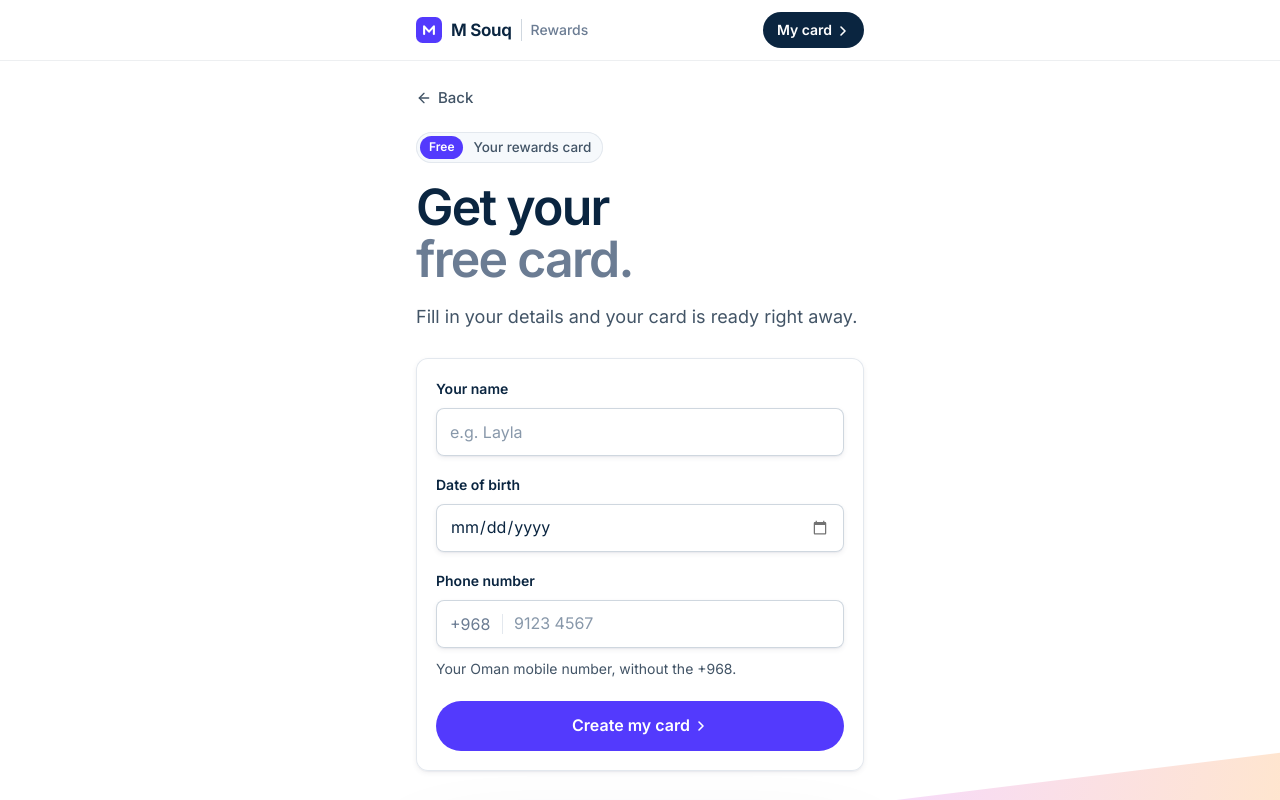
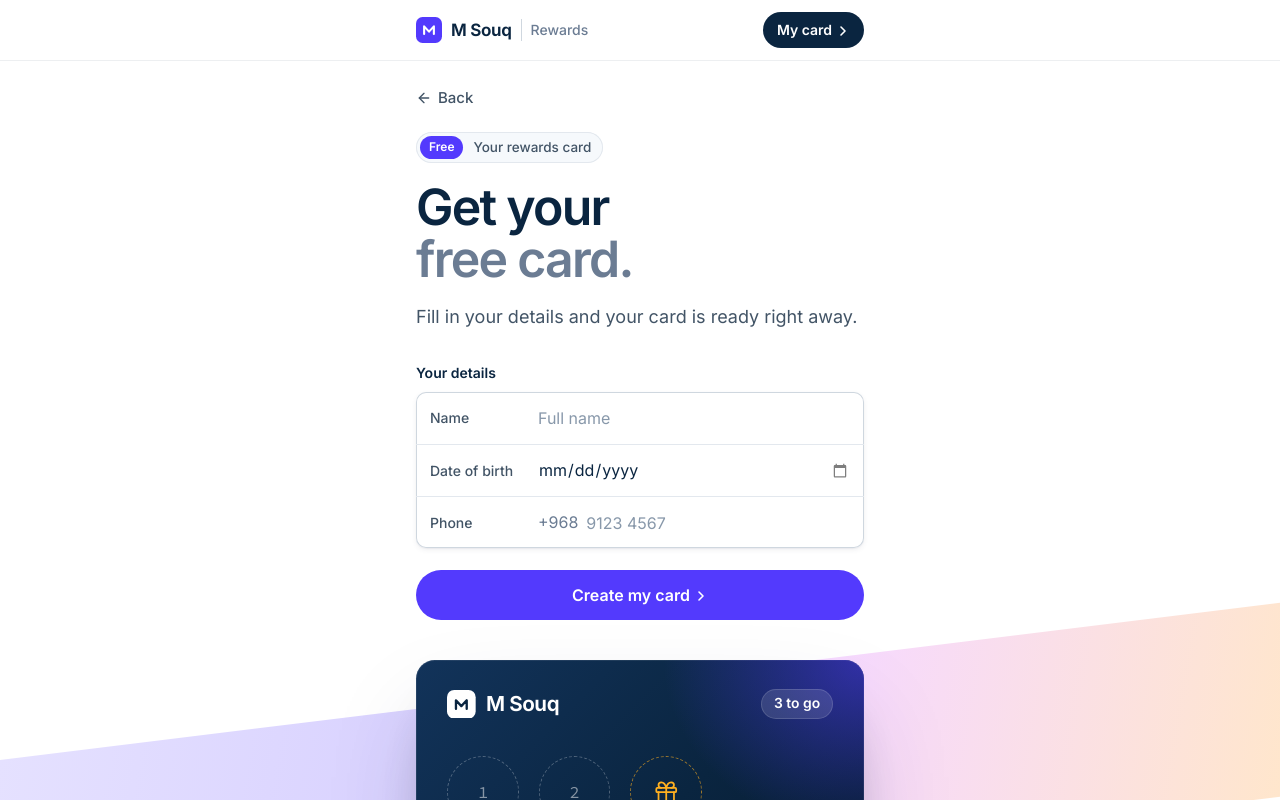
Before and after one commit to JeswinSunsi/loyalty, a Vue app: page /join in a window 1280 px wide. Shown: the top 800 px of the page. Built offline with nearby package versions, Linux system fonts and the light colour scheme.

Commit message:
card join page componet redesign

```diff
--- a/src/style.css
+++ b/src/style.css
@@ -329,32 +329,39 @@
 .back-link { display: flex; align-items: center; gap: 6px; width: fit-content; min-height: 44px; margin: -12px 0 12px -4px; padding: 0 4px; color: var(--muted); font-size: 15px; font-weight: 500; }
 .back-link:hover { color: var(--ink); }
 .field-label { display: block; margin-bottom: 8px; color: var(--ink); font-size: 14px; font-weight: 600; }
-.field-hint { margin: 10px 0 20px; color: var(--muted); font-size: 14px; line-height: 1.5; }
 .field-error { margin-top: 8px; color: var(--danger); font-size: 14px; font-weight: 500; }
 .input { display: block; width: 100%; min-height: 48px; padding: 0 14px; border: 0; border-radius: 8px; background: var(--surface); box-shadow: inset 0 0 0 1px var(--line-2), var(--shadow-sm); color: var(--ink); font-size: 16px; outline: none; transition: box-shadow .15s; }
 .input::placeholder { color: #8898aa; }
 .input:focus { box-shadow: inset 0 0 0 1px var(--brand), 0 0 0 4px rgb(83 58 253 / .18); }
 .input[aria-invalid="true"] { box-shadow: inset 0 0 0 1px var(--danger), 0 0 0 4px rgb(192 18 60 / .12); }
-.input-lg { min-height: 54px; font-size: 18px; font-weight: 500; letter-spacing: -.01em; }
 .input-mono { font-family: var(--font-mono); font-size: 17px; letter-spacing: .08em; }
-/* Date fields keep the native picker but sit flush left like every other input. */
-.input-date { -webkit-appearance: none; appearance: none; text-align: left; }
-.input-date::-webkit-date-and-time-value { text-align: left; }
-.input-date::-webkit-calendar-picker-indicator { opacity: .55; cursor: pointer; }
-/* A fixed prefix (the country code) drawn inside the input, split off by a hairline. */
-.input-group { position: relative; }
-.input-prefix { position: absolute; top: 50%; left: 14px; padding-right: 12px; border-right: 1px solid var(--line); color: var(--faint); font-size: 16px; line-height: 1.25; transform: translateY(-50%); pointer-events: none; }
-.input-group .input { padding-left: 78px; }
-.field + .field { margin-top: 18px; }
-.field:last-of-type { margin-bottom: 22px; }
-.field:last-of-type .field-hint { margin-bottom: 0; }
+/*
+  Grouped fields, as in Stripe's checkout: one bordered block, hairlines between rows, each label on the left of its input.
+  The whole block takes the focus ring; a row with a problem turns its label red and the messages gather below.
+*/
+.form-label { margin-bottom: 8px; color: var(--ink); font-size: 14px; font-weight: 600; }
+.field-group { border-radius: 10px; background: var(--surface); box-shadow: inset 0 0 0 1px var(--line-2), var(--shadow-sm); transition: box-shadow .15s; }
+.field-group:focus-within { box-shadow: inset 0 0 0 1px var(--brand), 0 0 0 4px rgb(83 58 253 / .16); }
+.field-row { display: flex; align-items: center; min-height: 52px; padding: 0 14px; }
+.field-row + .field-row { border-top: 1px solid var(--line); }
+.field-row label { flex: 0 0 108px; color: var(--muted); font-size: 14px; font-weight: 500; cursor: text; }
+.field-row:focus-within label { color: var(--brand); }
+.field-row.is-invalid label { color: var(--danger); }
+.field-row input { flex: 1; min-width: 0; height: 50px; padding: 0; border: 0; background: transparent; color: var(--ink); font: inherit; font-size: 16px; outline: none; }
+.field-row input::placeholder { color: #8898aa; }
+.field-row input[type="date"] { -webkit-appearance: none; appearance: none; text-align: left; }
+.field-row input[type="date"]::-webkit-date-and-time-value { text-align: left; }
+.field-row input[type="date"]::-webkit-calendar-picker-indicator { opacity: .5; cursor: pointer; }
+.field-prefix { margin-right: 8px; color: var(--faint); font-size: 16px; }
+.field-errors { display: grid; gap: 2px; margin: 10px 0 12px; }
+.field-errors .field-error { margin-top: 0; }
 .callout { display: flex; gap: 12px; margin-top: 24px; padding: 14px 16px; border-radius: 10px; background: var(--gold-tint); box-shadow: inset 0 0 0 1px #f5d9a3; font-size: 14.5px; line-height: 1.55; }
 .callout > svg { flex-shrink: 0; margin-top: 2px; color: var(--gold-ink); }
 .callout a { color: var(--brand); font-weight: 600; }
 
 /* ───────────── Join ───────────── */
 .join-hero .hero-inner { padding-top: 28px; }
-.join-form { margin-top: 28px; }
+.join-form { margin-top: 32px; }
 .join-preview { margin-top: 28px; }
 .join-preview-note { justify-content: center; gap: 8px; }
 .join-preview-note svg { flex-shrink: 0; color: var(--brand); }
--- a/src/views/JoinView.vue
+++ b/src/views/JoinView.vue
@@ -7,7 +7,8 @@
 import HoverArrow from '../components/HoverArrow.vue';
 import { createCard, memberCard, PHONE_PREFIX } from '../store';
 
-type Field = 'name' | 'birthDate' | 'phone';
+const fields = ['name', 'birthDate', 'phone'] as const;
+type Field = typeof fields[number];
 const router = useRouter();
 const form = reactive({ name: '', birthDate: '', phone: '' });
 const errors = reactive<Record<Field, string>>({ name: '', birthDate: '', phone: '' });
@@ -26,7 +27,7 @@
     : form.birthDate > maxBirthDate || form.birthDate < minBirthDate ? 'Please check your date of birth.' : '';
   // Omani mobile numbers are 8 digits and start with 7 or 9.
   errors.phone = /^[79]\d{7}$/.test(form.phone.replace(/\D/g, '')) ? '' : 'Please enter an 8-digit mobile number.';
-  return (['name', 'birthDate', 'phone'] as const).find(field => errors[field]) ?? null;
+  return fields.find(field => errors[field]) ?? null;
 }
 async function submit() {
   const firstError = check();
@@ -38,8 +39,8 @@
   createCard(form);
   void router.push({ path: '/card/', query: { welcome: '1' } });
 }
-function describedBy(field: Field, hint = '') {
-  return [hint, errors[field] ? `${field}-error` : ''].filter(Boolean).join(' ') || undefined;
+function describedBy(field: Field) {
+  return errors[field] ? `${field}-error` : undefined;
 }
 </script>
 <template>
@@ -58,36 +59,37 @@
             <p>This phone already has a card with {{ memberCard.marks }} of 3 stamps. <RouterLink to="/card/">Open it</RouterLink>. Making a new card will replace it.</p>
           </div>
 
-          <form class="panel join-form" novalidate @submit.prevent="submit">
-            <div class="field">
-              <label for="member-name" class="field-label">Your name</label>
+          <form class="join-form" novalidate @submit.prevent="submit">
+            <p id="details-label" class="form-label">Your details</p>
+            <!-- One joined block, label on the left of each row, as in Stripe's checkout. -->
+            <div class="field-group" role="group" aria-labelledby="details-label">
+              <div class="field-row" :class="{ 'is-invalid': errors.name }">
+                <label for="member-name">Name</label>
                 <input
-                id="member-name" v-model="form.name" class="input" required autocomplete="name" maxlength="40" placeholder="e.g. Layla"
+                  id="member-name" v-model="form.name" required autocomplete="name" maxlength="40" placeholder="Full name"
                   :aria-invalid="!!errors.name" :aria-describedby="describedBy('name')" @input="errors.name = ''"
                 />
-              <p v-if="errors.name" id="name-error" class="field-error" role="alert">{{ errors.name }}</p>
               </div>
-
-            <div class="field">
-              <label for="member-birthDate" class="field-label">Date of birth</label>
+              <div class="field-row" :class="{ 'is-invalid': errors.birthDate }">
+                <label for="member-birthDate">Date of birth</label>
                 <input
-                id="member-birthDate" v-model="form.birthDate" class="input input-date" type="date" required autocomplete="bday" :min="minBirthDate" :max="maxBirthDate"
+                  id="member-birthDate" v-model="form.birthDate" type="date" required autocomplete="bday" :min="minBirthDate" :max="maxBirthDate"
                   :aria-invalid="!!errors.birthDate" :aria-describedby="describedBy('birthDate')" @input="errors.birthDate = ''"
                 />
-              <p v-if="errors.birthDate" id="birthDate-error" class="field-error" role="alert">{{ errors.birthDate }}</p>
               </div>
-
-            <div class="field">
-              <label for="member-phone" class="field-label">Phone number</label>
-              <div class="input-group">
-                <span class="input-prefix" aria-hidden="true">{{ PHONE_PREFIX }}</span>
+              <div class="field-row" :class="{ 'is-invalid': errors.phone }">
+                <label for="member-phone">Phone</label>
+                <span class="field-prefix" aria-hidden="true">{{ PHONE_PREFIX }}</span>
                 <input
-                  id="member-phone" v-model="form.phone" class="input" type="tel" inputmode="numeric" required autocomplete="tel-national" maxlength="9" placeholder="9123 4567"
-                  :aria-invalid="!!errors.phone" :aria-describedby="describedBy('phone', 'phone-hint')" @input="errors.phone = ''"
+                  id="member-phone" v-model="form.phone" type="tel" inputmode="numeric" required autocomplete="tel-national" maxlength="9" placeholder="9123 4567"
+                  :aria-invalid="!!errors.phone" :aria-describedby="describedBy('phone')" @input="errors.phone = ''"
                 />
               </div>
-              <p v-if="errors.phone" id="phone-error" class="field-error" role="alert">{{ errors.phone }}</p>
-              <p id="phone-hint" class="field-hint">Your Oman mobile number, without the {{ PHONE_PREFIX }}.</p>
+            </div>
+            <div class="field-errors">
+              <template v-for="field in fields" :key="field">
+                <p v-if="errors[field]" :id="`${field}-error`" class="field-error" role="alert">{{ errors[field] }}</p>
+              </template>
             </div>
 
             <button class="btn btn-brand btn-lg btn-block">Create my card <HoverArrow /></button>
```
Lines whose indentation alone changed are shown as unchanged.
